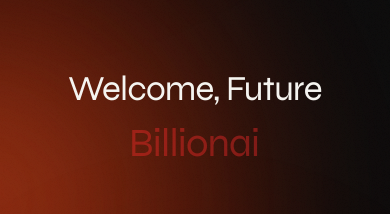
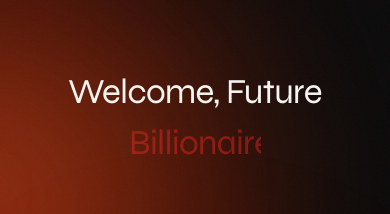
Before and after one commit to sk-0507/PanakajPortfolio, a React (Create React App) app: page / in a window 390 px wide. Shown: the part 290-504 px from the top of the page. Built offline with nearby package versions, Linux system fonts and the light colour scheme; a web font is replaced by a local one.

Commit message:
small fix

```diff
--- a/src/components/About.jsx
+++ b/src/components/About.jsx
@@ -14,11 +14,11 @@ export default function About() {
         <div className="about__block about__text about__text--one">
           <h2 className="about__title">About</h2>
           <p className="about__bio">
-           <strong>InkFrame</strong>, is a <strong>multidisciplinary creative company</strong> <br />based in <strong>Mumbai-India</strong>, bringing together designers, <br />artists, and <strong>creative thinkers</strong> who specialize in delivering <br /><strong>end-to-end visual solutions</strong> tailored to your unique vision.
-           <br />We help ambitious brands <strong>look premium, launch confidently, and communicate strongly</strong> through design, motion, 3D, and storytelling
+           <strong>InkFrame</strong>, is a <strong>multidisciplinary creative place</strong> <br />based in <strong>Mumbai-India</strong>, bringing together designers, <br />artists, and <strong>creative thinkers</strong> who specialize in delivering <br /><strong>end-to-end visual solutions</strong> tailored to your unique vision.
+           <br />We help ambitious brands <strong>look premium, launch confidently, <br />and communicate strongly</strong> through design, motion, 3D, <br />and storytelling
             <br />
             <br />
-            InkFrame was built on the belief that great design <br />isn't invented—it's discovered.  <strong>It's hidden in ideas, <br />moments, and the beauty of everyday chaos.</strong> <br />Our role is to uncover it, frame it, and transform <br />it into meaningful experiences for <strong>the right audience, <br />at the right time, and with the right purpose.</strong>
+            InkFrame was built on the belief that creativity <br />isn't invented—it's discovered.  <strong>It's hidden in ideas, <br />moments, and the beauty of everyday chaos.</strong> <br />Our role is to uncover it, frame it, and transform <br />it into meaningful experiences for <strong>the right audience, <br />at the right time, and with the right purpose.</strong>
           </p>
         </div>
 
@@ -53,7 +53,7 @@ export default function About() {
             Having worked with creative agencies and collaborated with brands across <strong>diverse industries,</strong> <br />Every collaboration is driven by creativity, strategy, and precision, with one goal in mind: creating work <br />that is not only beautiful but also <strong>meaningful, memorable, and effective.</strong>
             <br />
             <br />
-            I’m building InkFrame with a simple vision: <strong>to grow alongside the people and brands I work with.</strong>
+            I’m building InkFrame with a simple vision: <strong>to make people believe nothing is impossible.</strong>
           </p>
         </div>
 
--- a/src/components/Navbar.jsx
+++ b/src/components/Navbar.jsx
@@ -67,7 +67,6 @@ export default function Navbar({ onLinkEnter, onLinkLeave }) {
         <div
           className="navbar__mobile-overlay"
           onClick={() => setMenuOpen(false)}
-          onScroll={() =>  setMenuOpen(false)}
           aria-hidden="true"
         />
       )}
--- a/src/styles/Hero.css
+++ b/src/styles/Hero.css
@@ -98,6 +98,8 @@
   padding: 8px 2px;
   transition: border-color 0.2s, background 0.2s;
   caret-color: var(--accent);
+  max-width: 100%;
+  box-sizing: border-box;
 }
 
 .hero__welcome-input::placeholder {
@@ -224,13 +226,18 @@
   }
 
   .hero__welcome {
-    font-size: clamp(40px, 10vw, 70px);
+    font-size: clamp(32px, 9vw, 70px);
     gap: 8px;
+    flex-wrap: wrap;
+    white-space: normal;
+    row-gap: 6px;
+    max-width: 100%;
   }
 
   .hero__welcome-input {
-    font-size: clamp(40px, 10vw, 70px);
+    font-size: clamp(32px, 9vw, 70px);
     min-width: 120px;
+    max-width: 100%;
     padding: 4px 8px;
   }
 
@@ -280,8 +287,11 @@
   }
 
   .hero__welcome {
-    font-size: clamp(60px, 10vw, 100px);
-  }
+  font-size: clamp(60px, 10vw, 100px);
+  flex-wrap: wrap;
+  white-space: normal;
+  row-gap: 8px;
+}
 
   .hero__welcome-input {
     font-size: clamp(60px, 10vw, 100px);
--- a/src/styles/Navbar.css
+++ b/src/styles/Navbar.css
@@ -121,7 +121,7 @@
   top: 60px;
   left: 0;
   right: 0;
-  background: rgba(255, 253, 253, 0.3);
+  background: rgba(3, 3, 3, 0.103);
   /* color: var(--white); */
   backdrop-filter: blur(8px);
   -webkit-backdrop-filter: blur(8px);
```
